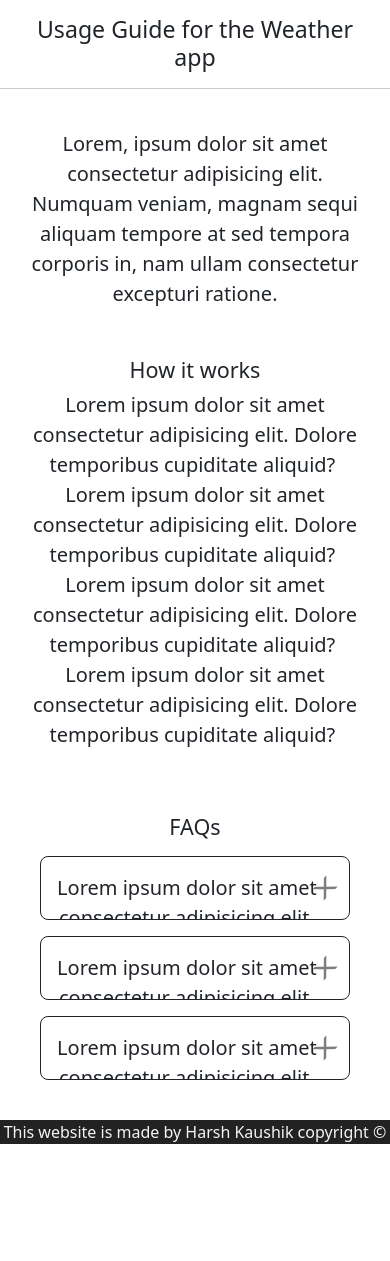
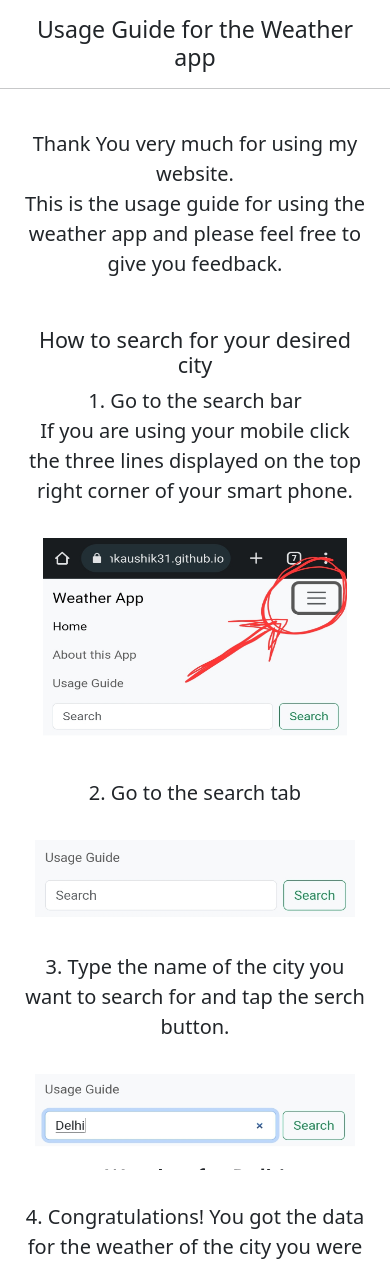
Before and after one commit to harshkaushik31/weatherapp, a plain HTML site: page usageguide.html in a window 390 px wide. Shown: the top 1261 px of the page. Before the commit the page ends 1144 px from the top, so only its background shows below. Drawn offline with nearby package versions, Linux system fonts and the light colour scheme.

Commit message:
finally completed

```diff
--- /dev/null
+++ b/phone.css
@@ -0,0 +1,9 @@
+.show-text{
+    height: 20rem !important;
+}
+.question{
+    margin: 1rem;
+    height: 5rem !important;
+    overflow: hidden;
+    transition: ease 0.5s;
+}
--- a/usageguide.css
+++ b/usageguide.css
@@ -2,7 +2,7 @@
     visibility: hidden;
 }
 .show-text{
-    height: 10rem !important;
+    height: 15rem !important;
 }
 .btn-close{
     transform: rotate(45deg);
--- a/usageguide.html
+++ b/usageguide.html
@@ -5,6 +5,7 @@
     <meta http-equiv="X-UA-Compatible" content="IE=edge">
     <meta name="viewport" content="width=device-width, initial-scale=1.0">
     <title>Usage Guide</title>
+    <link rel="stylesheet" media="screen and (max-width: 1000px)" href="phone.css">
     <link href="https://cdn.jsdelivr.net/npm/bootstrap@5.3.0-alpha1/dist/css/bootstrap.min.css" rel="stylesheet"
         integrity="sha384-GLhlTQ8iRABdZLl6O3oVMWSktQOp6b7In1Zl3/Jr59b6EGGoI1aFkw7cmDA6j6gD" crossorigin="anonymous">
         <link rel="stylesheet" href="usageguide.css">
@@ -13,55 +14,64 @@
     <h3 class="text-center m-3">Usage Guide for the Weather app</h3>
     <hr>
     <section class="text-center p-4 fs-5">
-        Lorem, ipsum dolor sit amet consectetur adipisicing elit. Numquam veniam, magnam sequi aliquam tempore at sed tempora corporis in, nam ullam consectetur excepturi ratione.
+        Thank You very much for using my website. <br> This is the usage guide for using the weather app and please feel free to give you feedback.
     </section>
     <main class="text-center p-4 fs-5">
-        <h4>How it works</h4>
+        <h4>How to search for your desired city</h4>
         <ul class="list-unstyled">
-            <li>Lorem ipsum dolor sit amet consectetur adipisicing elit. Dolore temporibus cupiditate aliquid?
-                <img src="" alt="">
+            <li>
+                1. Go to the search bar
+                <br>
+                If you are using your mobile click the three lines displayed on the top right corner of your smart phone.
+                <br>
+                <img src="arrow.jpg" alt="" style="height: 13rem; width: 19rem; margin: 2rem 0rem 2rem 0rem; ">
             </li>
-            <li>Lorem ipsum dolor sit amet consectetur adipisicing elit. Dolore temporibus cupiditate aliquid?
-                <img src="" alt="">
+            <li> 2. Go to the search tab
+                <br>
+                <img src="search bar.jpg" alt="" style="height: 5rem; width: 20rem; margin: 2rem 0rem 2rem 0rem; ">
             </li>
-            <li>Lorem ipsum dolor sit amet consectetur adipisicing elit. Dolore temporibus cupiditate aliquid?
-                <img src="" alt="">
+            <li>3. Type the name of the city you want to search for and tap the serch button.
+                <br>
+                <img src="City Search.jpg" alt="" style="height: 6rem; width: 20rem; margin: 2rem 0rem 2rem 0rem; ">
             </li>
-            <li>Lorem ipsum dolor sit amet consectetur adipisicing elit. Dolore temporibus cupiditate aliquid?
-                <img src="" alt="">
+            <li>4. Congratulations! You got the data for the weather of the city you were searching for.
+                <br>
+                <img src="Search Result.jpg" alt="" style="height: 45rem; width: 20rem; margin: 2rem 0rem 2rem 0rem;">
             </li>
         </ul>
     </main>
     <section class="text-center p-4 fs-6">
+        <hr>
         <h4>FAQs</h4>
+        <hr>
         <div class="question-1 fs-5 border border-dark border-1 rounded-3 question">
             <div id="q-1">
-                    Lorem ipsum dolor sit amet consectetur adipisicing elit. Facere fugiat molestiae laborum!
+                    How accurate is the data?
             <button type="button" class="btn-close" aria-label="Close"></button>
             </div>
             <hr>
             <div class="answer-1 fs-6 answer">
-                Lorem ipsum dolor sit amet consectetur adipisicing elit. Quasi doloribus eius incidunt.
+                The data is fetched by the Weather API by API Ninjas which is quite a reliable source. You can double check by Googling the weather of the following city.
             </div>
         </div>
         <div class="question-2 fs-5 border border-dark border-1 rounded-3 question">
             <div id="q-2">
-                    Lorem ipsum dolor sit amet consectetur adipisicing elit. Facere fugiat molestiae laborum!
+                    How can I see the weather data for upcoming days?
             <button type="button" class="btn-close" aria-label="Close"></button>
             </div>
             <hr>
             <div class="answer-2 fs-6 answer">
-                Lorem ipsum dolor sit amet consectetur adipisicing elit. Quasi doloribus eius incidunt.
+                Sorry 😔 the API currently does not give the following data but will be working on the feature in future.
             </div>
         </div>
         <div class="question-3 fs-5 border border-dark border-1 rounded-3 question">
             <div id="q-3">
-                    Lorem ipsum dolor sit amet consectetur adipisicing elit. Facere fugiat molestiae laborum!
+                    How can I get the code and contribute to the website?
             <button type="button" class="btn-close" aria-label="Close"></button>
             </div>
             <hr>
             <div class="answer-3 fs-6 answer">
-                Lorem ipsum dolor sit amet consectetur adipisicing elit. Quasi doloribus eius incidunt.
+                To get the code or contribute click on the following link <br> <a href="https://github.com/harshkaushik31/weatherapp">https://github.com/harshkaushik31/weatherapp/</a>
             </div>
         </div>
 
```
Also changed, not shown: City Search.jpg (added), Search Result 2.png (added), Search Result.jpg (added), arrow.jpg (added), first-img.jpg (added), search bar.jpg (added).
